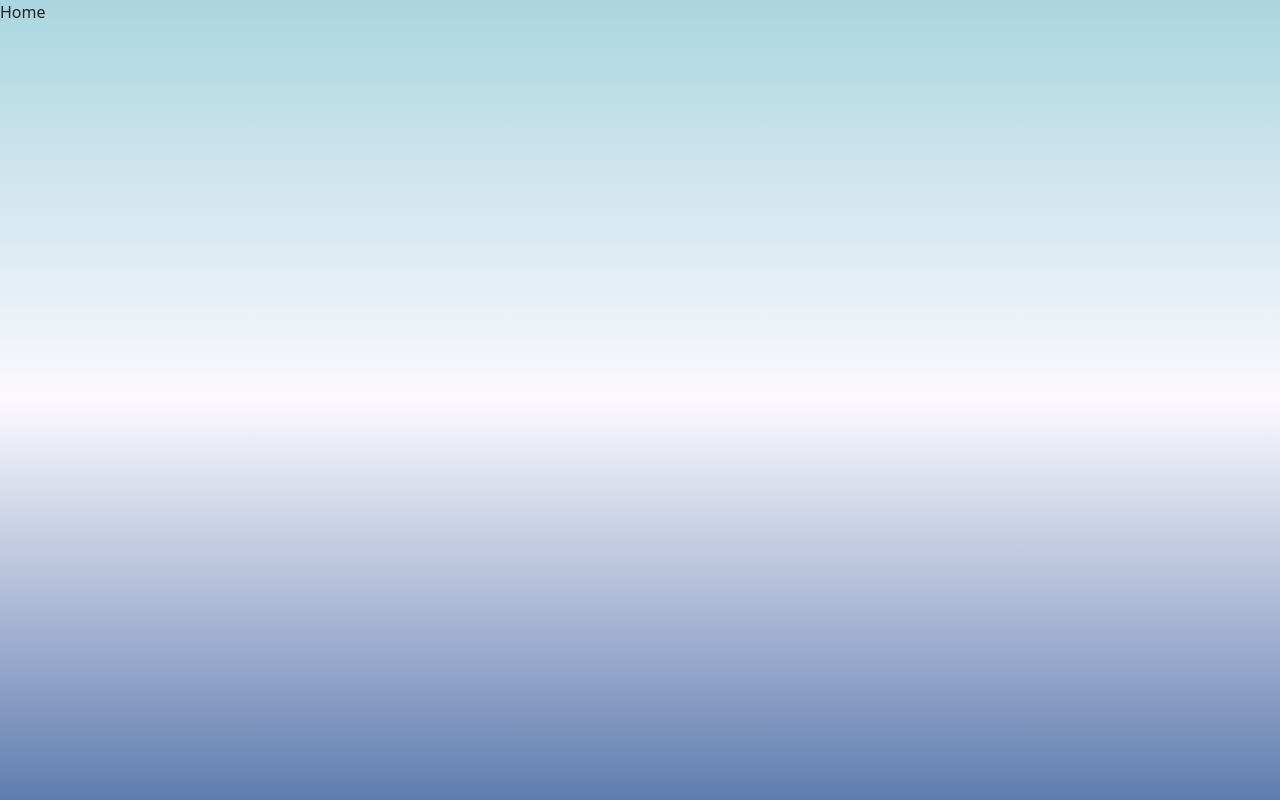
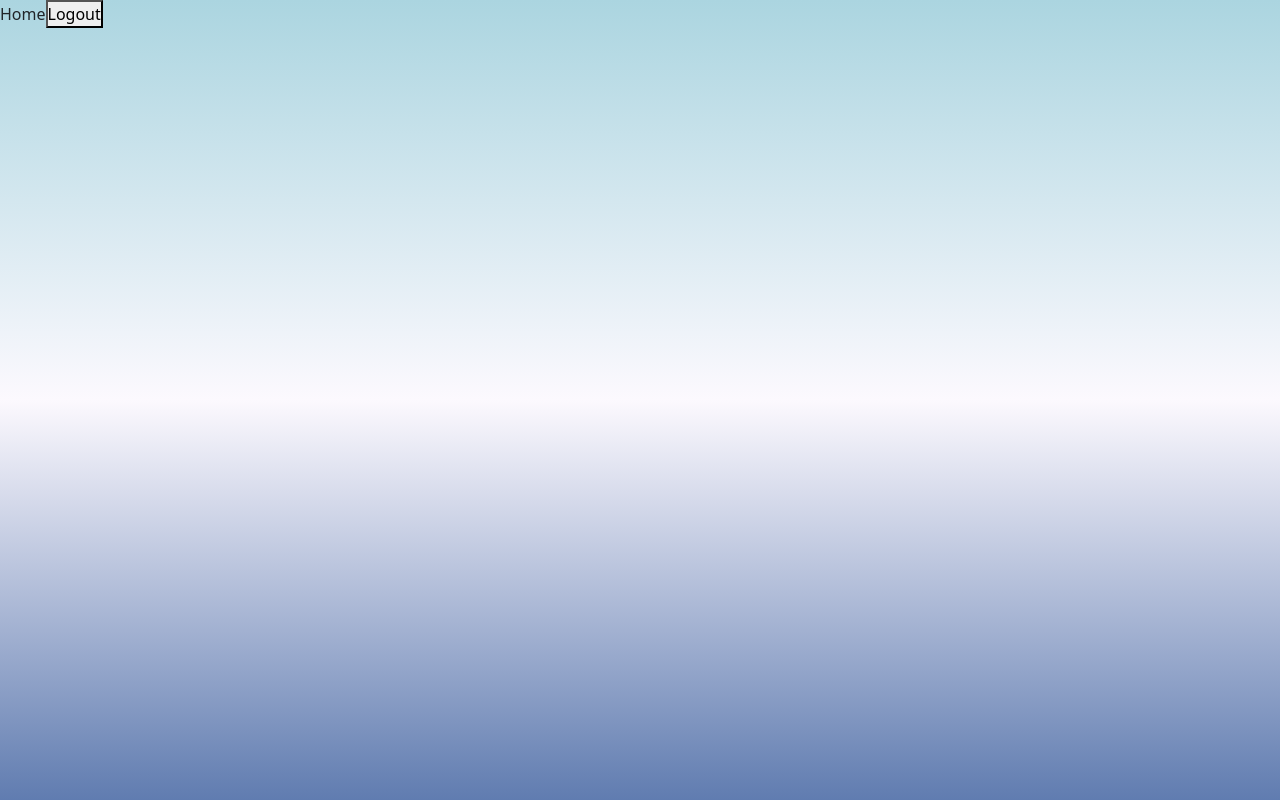
Before and after one commit to heyitsjearbear/mental-health-client, a React (Create React App) app: page /home in a window 1280 px wide. Built offline with nearby package versions, Linux system fonts and the light colour scheme.

Commit message:
Added logout button to home screen

```diff
--- a/src/home/components/Home.tsx
+++ b/src/home/components/Home.tsx
@@ -1,7 +1,22 @@
-import React from "react";
+import React, { useContext } from "react";
+import { useNavigate } from "react-router-dom";
+import { AuthContext } from "../../authentication/context/authContext";
 
 const Home: React.FC = () => {
-  return <div>Home</div>;
-}
+    const navigate = useNavigate();
+    const { logout } = useContext(AuthContext);
 
-export default Home;
+    const handleLogout = () => {
+      logout();
+      navigate('/auth'); // Update this to your actual authentication route
+    };
+
+    return (
+      <div>
+        Home
+        <button onClick={handleLogout}>Logout</button>
+      </div>
+    );
+  }
+
+  export default Home;
```
